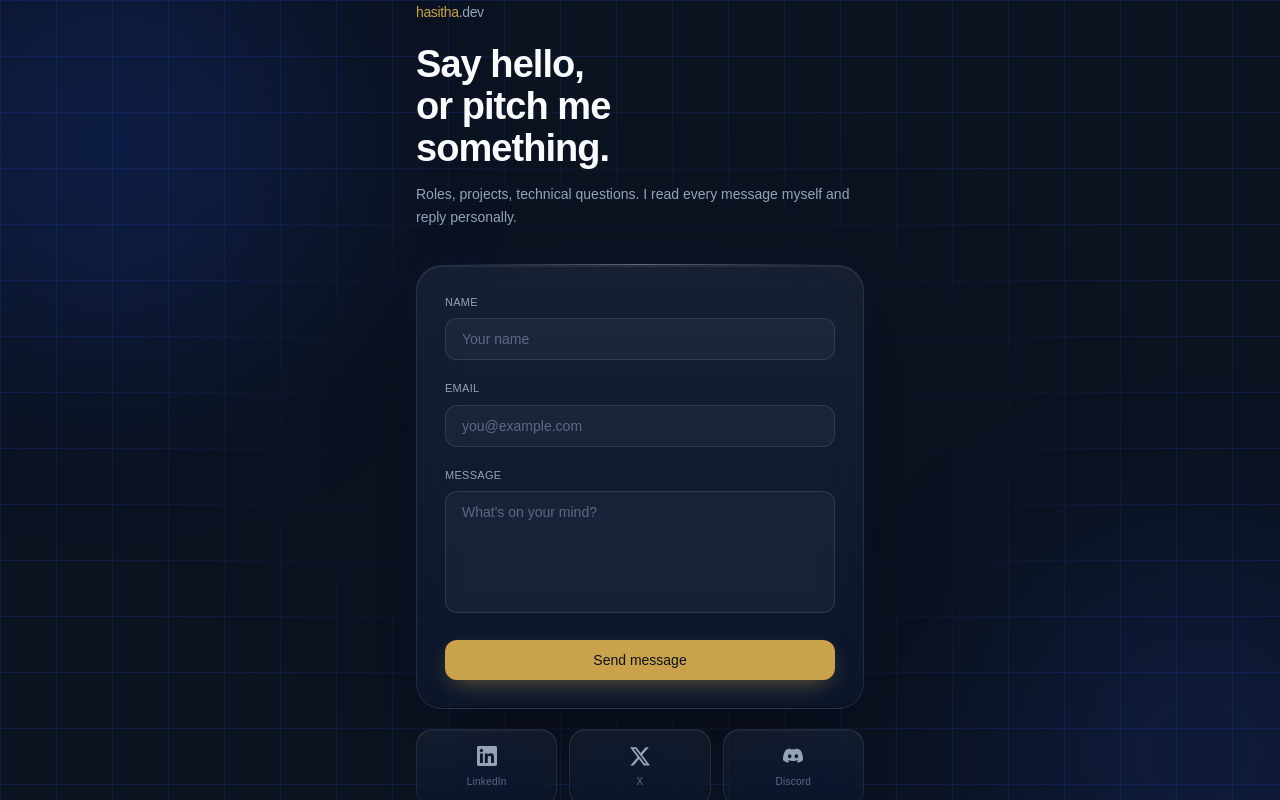
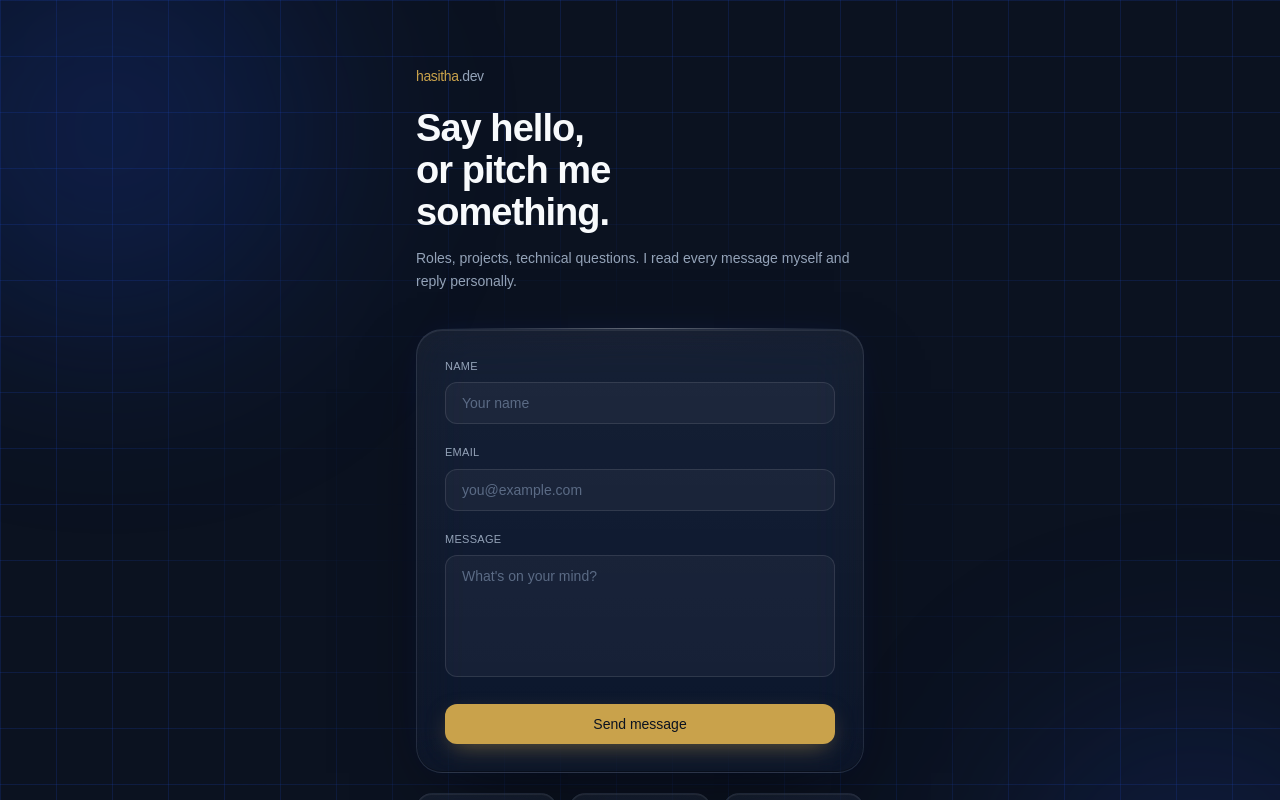
Before and after one commit to hasithaea/hasitha-dev, a Next.js app: page /contact in a window 1280 px wide. Shown: the top 800 px of the page. Built offline with nearby package versions, Linux system fonts and the light colour scheme; no server answers.

Commit message:
fix: increase vertical padding to 16. (#14)

```diff
--- a/app/contact/page.tsx
+++ b/app/contact/page.tsx
@@ -115,7 +115,7 @@ export default function ContactPage() {
   return (
     <PageShell>
       <div
-        className={`max-w-md w-full relative transition-all duration-700 ease-out ${fadeClass}`}
+        className={`max-w-md w-full relative py-16 transition-all duration-700 ease-out ${fadeClass}`}
       >
         <span className="font-mono text-sm tracking-tight">
           <span className="text-accent-gold">hasitha</span>
```
